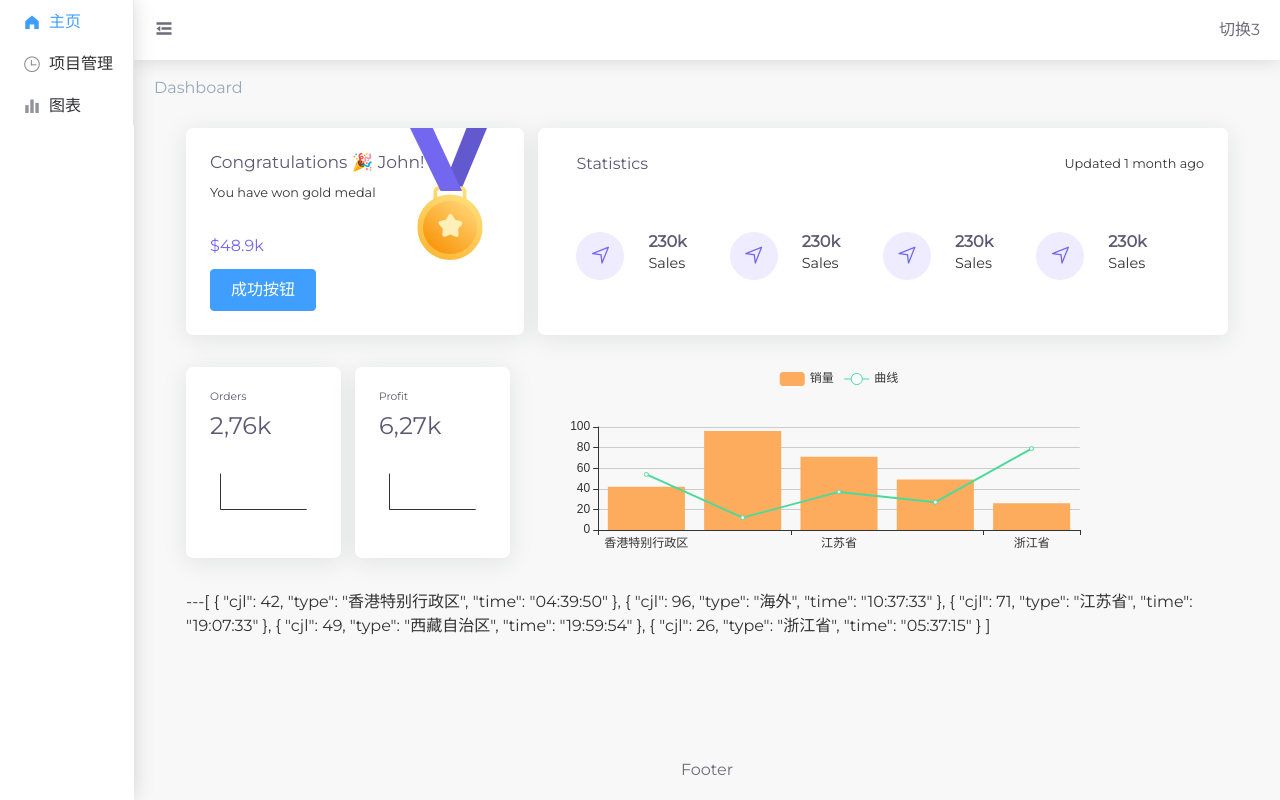
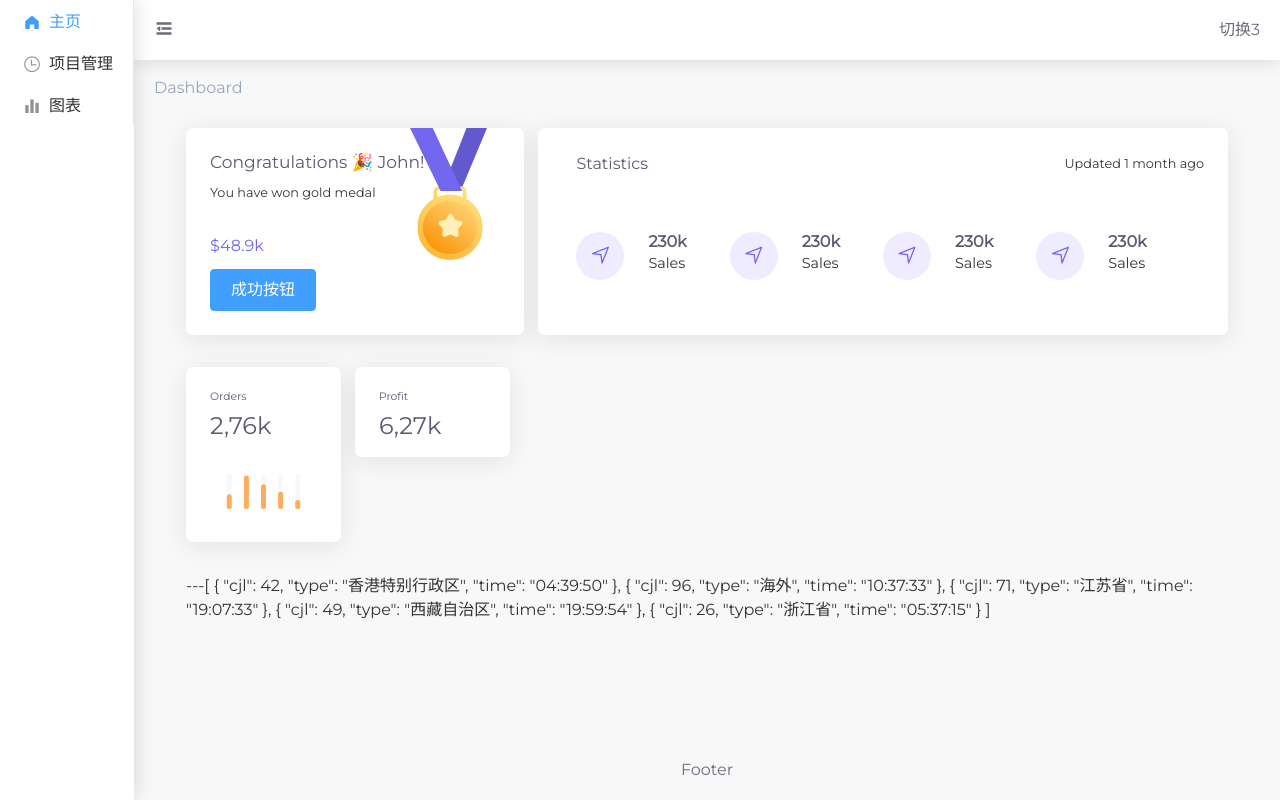
Before and after one commit to sixgod724/vue-admin, a Vue app: page /dashboard in a window 1280 px wide. Both pictures are taken after a click on the button "Login". Built offline with nearby package versions, Linux system fonts and the light colour scheme.

Commit message:
代码优化

```diff
--- a/mock/index.js
+++ b/mock/index.js
@@ -19,3 +19,14 @@ Mock.mock('/user', () => {
   }
   return datalist
 })
+
+Mock.mock('/profit','get',() => {
+  let data = [];
+  for(let i=0; i<6; i++) {
+    const o = {
+      lr: Random.natural(1,100),
+    }
+    data.push(o);
+  }
+  return data;
+})
--- a/src/api/test.js
+++ b/src/api/test.js
@@ -1,12 +1,4 @@
 import request from '@/utils/request.js';
-
-export function getList(qurer){
-  return request({
-    url: 'https://api.coindesk.com/v1/bpi/currentprice.json',
-    method: 'get',
-    params: qurer
-  })
-}
 
 export function postList(qurer){
   return request({
@@ -16,3 +8,11 @@ export function postList(qurer){
     params: qurer
   })
 }
+
+export function getProfit(quyer){
+  return request({
+    url: '/profit',
+    method: 'get',
+    params: quyer
+  })
+}
--- a/src/components/echarts/type/pie.vue
+++ b/src/components/echarts/type/pie.vue
@@ -18,6 +18,9 @@ export default {
     series: {
       type: Array
     },
+    color:{
+      type: Array
+    },
     callback:{
       type: Function
     },
@@ -36,8 +39,8 @@ export default {
     }
   },
   mounted() {
-    this.Chart = pie(...Object.values(this.$props));
-  }
+    this.Chart = new pie(...Object.values(this.$props));
+  },
 }
 </script>
 
--- a/src/components/echarts/utils.js
+++ b/src/components/echarts/utils.js
@@ -1,58 +1,38 @@
 'use strice';
 import echarts from 'echarts';
 
-export function pie(id, title,xaixs,series,callback) {
-  console.log(xaixs);
+export function pie(id, title, xaixs, series, color, callback) {
   let instance = echarts.init(document.getElementById(id));
-  let colorList = ['#fdab5d', '#4CDA99', '#F0CA00', '#FF7362', '#A689EC', '#12BCE4'];
+  let colorList = color || ['#fdab5d', '#4CDA99', '#F0CA00', '#FF7362', '#A689EC', '#12BCE4'];
   instance.setOption({
     title: {
       text: title
     },
     color: colorList,
     tooltip: {
-      show: true,
+      show: false,
+      trigger: 'axis',
+      axisPointer: {
+        type: 'shadow'
+      }
     },
     legend: {
-      // show: false
+      show: false
     },
     xAxis: {
+      show: false,
       type: "category",
-      data: xaixs
-      // show: false,
+      data: xaixs,
+      axisLabel: {
+        interval: 0
+      }
     },
     yAxis: {
-      // show: false
+      show: false
     },
-    series:series
-    /* series: [{
-      name: '销量',
-      type: 'bar',
-      zlevel: 1,
-      data: [1, 2, 3, 4, 5],
-      itemStyle: {
-        barBorderRadius: 50
-      },
-      barGap: '-100%',
-      barCategoryGap: '74%',
-    }, {
-      name: '',
-      type: 'bar',
-      itemStyle: {
-        normal: {
-          color: 'rgba(243,243,243,0.55)',
-          barBorderRadius: 50,
-          legend: {
-            show: false
-          },
-        },
-      },
-      tooltip: {
-        show: false
-      },
-      data: maxArr
-    }], */
-  })
+    barWidth: 5,
+    series: series
+  }, true)
   instance.on('click', (params) => {
     callback();
   })
--- a/src/views/dashboard/index.vue
+++ b/src/views/dashboard/index.vue
@@ -43,12 +43,15 @@
         <el-row :gutter="14" style="width: 100%;">
           <el-col :span="12">
             <div class="card">
-              <div class="card-body">
+              <div class="card-body pb-50">
                 <h6>Orders</h6>
                 <h2>2,76k</h2>
                 <pie
                   style="min-height: 85px;"
                   id="demo"
+                  :xaixs="order.xaixs"
+                  :series="order.series"
+                  :color="['#fdab5d']"
                   :callback="dataList"
                 />
               </div>
@@ -56,27 +59,16 @@
           </el-col>
           <el-col :span="12">
             <div class="card">
-              <div class="card-body">
+              <div class="card-body pb-50">
                 <h6>Profit</h6>
                 <h2>6,27k</h2>
-                <pie
-                  style="min-height: 85px;"
-                  id="demo1"
-                  :callback="dataList"
-                />
               </div>
             </div>
           </el-col>
         </el-row>
       </el-col>
       <el-col :span="14">
-        <pie
-          style="min-height: 85px;"
-          id="demo2"
-          :xaixs="order.xaixs"
-          :series="order.series"
-          :callback="dataList"
-        />
+
       </el-col>
     </el-row>
     <p>---{{data_list}}</p>
@@ -84,7 +76,7 @@
 </template>
 
 <script>
-import { getList, postList } from '@/api/test.js';
+import {postList, getProfit} from '@/api/test.js';
 import pie from '@/components/echarts/type/pie';
 export default {
   components: {
@@ -92,11 +84,14 @@ export default {
   },
   data() {
     return {
+      type:true,
       order:{
         xaixs:[],
         series:[]
       },
-      item: [],
+      profit_list:{
+        series:[]
+      },
       data_list: [],
     };
   },
@@ -105,15 +100,11 @@ export default {
   },
   methods: {
     init() {
-      this.getList();
       this.show();
+      this.profit();
     },
     dataList() {
       console.log(1);
-    },
-    async getList() {
-      // let data = await getList();
-      // this.data = data.data.disclaimer;
     },
     show() {
       postList()
@@ -125,24 +116,42 @@ export default {
             xaxis.push(item.type);
             datas.push(item.cjl)
           }
+          let maxArr = (new Array(datas.length)).fill(100);
           this.order.xaixs = xaxis;
           this.order.series = [{
             name: '销量',
             type: 'bar',
-            // zlevel: 1,
+            zlevel: 1,
             data:datas,
-            // itemStyle: {
-            //   barBorderRadius: 50
-            // },
-            // barGap: '-100%',
-            // barCategoryGap: '74%',
+            itemStyle: {
+              barBorderRadius: 50
+            },
+            barGap: '-100%',
           },{
-            name: '曲线',
-            type: 'line',
-            data:[54,12,37,27,79]
+            data:maxArr,
+            type: 'bar',
+            itemStyle: {
+              normal: {
+                color: 'rgba(243,243,243,0.55)',
+                barBorderRadius: 50,
+                legend: {
+                  show: false
+                },
+              },
+            },
           }];
         })
         .catch(err => console.log(err));
+    },
+    // profit(){
+    //   getProfit()
+    //     .then(data => {
+    //       console.log(data);
+    //     })
+    // },
+    async profit(){
+      let res = await getProfit();
+      console.log(res);
     }
   }
 };
@@ -168,8 +177,11 @@ h5 {
 .card-text {
   margin-bottom: 1rem;
 }
-.pt-50 {
+.pt-50{
   padding-top: 0.5rem;
+}
+.pb-50{
+  padding-bottom: .5rem;
 }
 .mb-75 {
   margin-bottom: 0.75rem;
```
